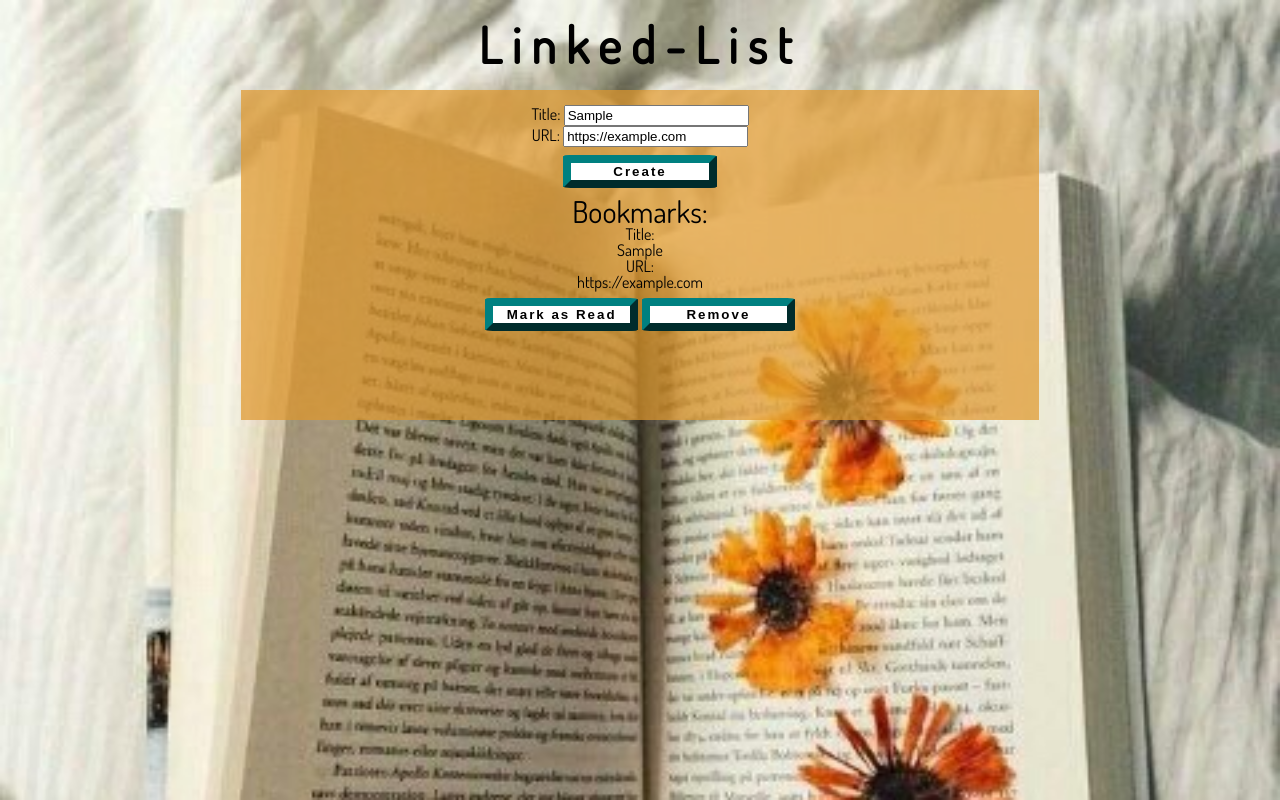
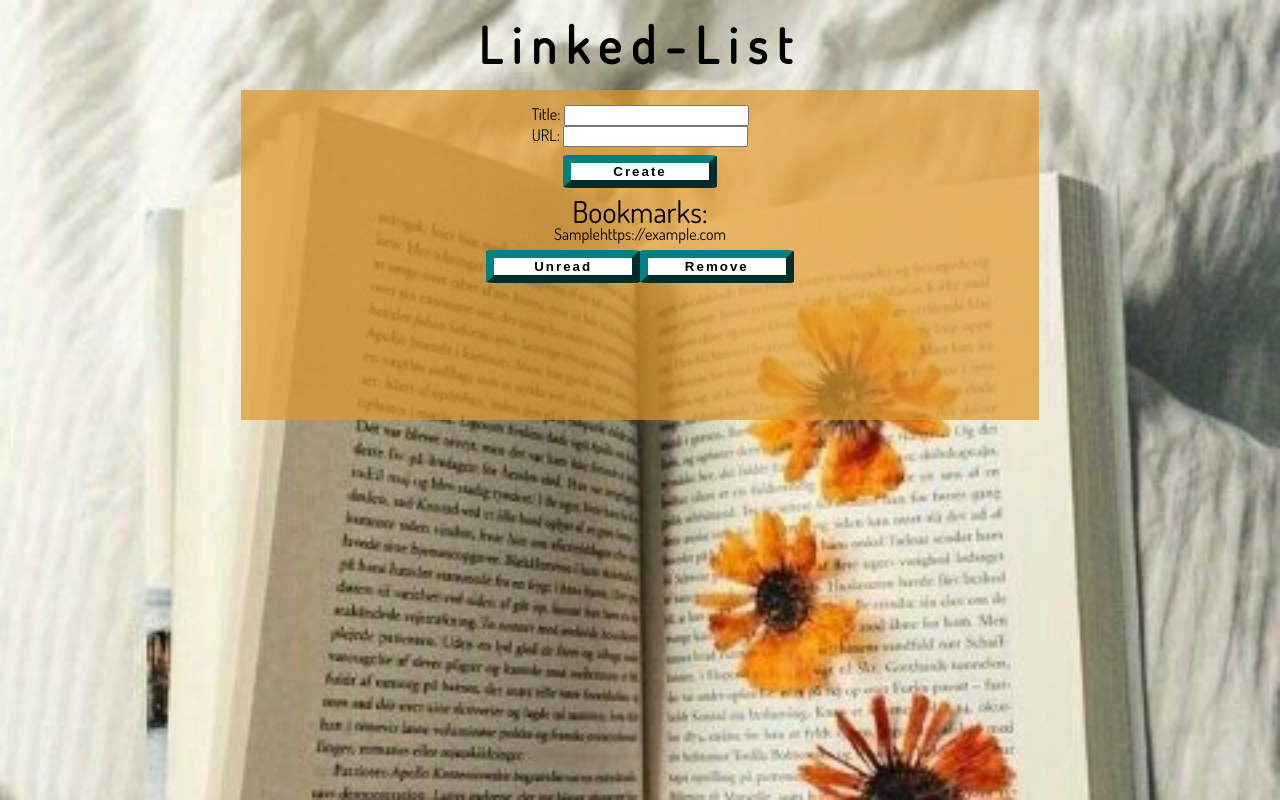
Before and after one commit to hilarylewis92/linked-list, a plain HTML site: page index.html in a window 1280 px wide. Both pictures are taken after typing "Sample", "https://example.com" into the empty fields and a click on the button "Create". Drawn offline with nearby package versions, Linux system fonts and the light colour scheme.

Commit message:
Added append to jQuery create button

```diff
--- a/index.html
+++ b/index.html
@@ -18,20 +18,8 @@
         <button type="button" id="createbtn">Create</button>
       </form>
 
-      <section class='bookmark-list'>
-        <h2>Bookmarks:</h2>
-
-        <section class="box">
-          <h3 class='title'>Title:</h3>
-            <ul class='title-list'></ul>
-
-          <h3 class='url'>URL:</h3>
-          <ul class='url-list'><a href=""></a></ul>
-        </section>
-
-        <button type="button" id="readbtn">Mark as Read</button>
-        <button type="button" id="removebtn">Remove</button>
-      </section>
+      <h2>Bookmarks:</h2>
+          <ul class='bookmark-list'></ul>
     </section>
 
     <script src='https://ajax.googleapis.com/ajax/libs/jquery/1.12.4/jquery.min.js'></script>
--- a/scripts.js
+++ b/scripts.js
@@ -1,12 +1,22 @@
 $('#createbtn').on('click', function () {
   var title = $('#title-input').val();
-  $('.title-list').append('<li>' + title + '</li>');
   var url = $('#url-input').val();
-  $('.url-list').append('<li>' + url + '</li>');
+  $('.bookmark-list').append('<li class="unread">' + title +  url + '</li>');
+
+  $('.bookmark-list').append('<button type="button" id="readbtn">Unread</span></button>');
+
+  $('.bookmark-list').append('<button type="button" id="removebtn">Remove</button>');
+
+  $("input[type=text], textarea").val("");
+  $("input[type=url], textarea").val("");
 
   // location.href = $(this).find('#url-input').attr('href');
 });
 
 $('#readbtn').on('click', function () {
+  $(this).siblings().toggleClass("unread");
+});
 
+$('#removebtn').on('click', function () {
+  $(this).siblings().remove();
 });
```
